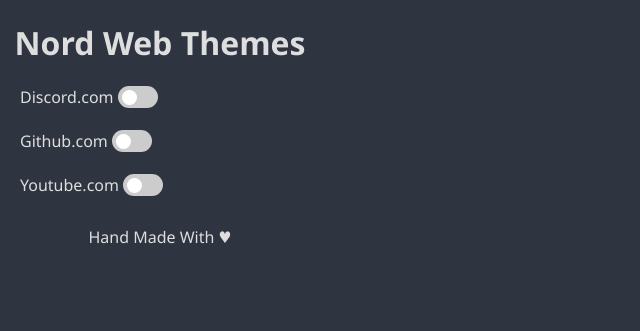
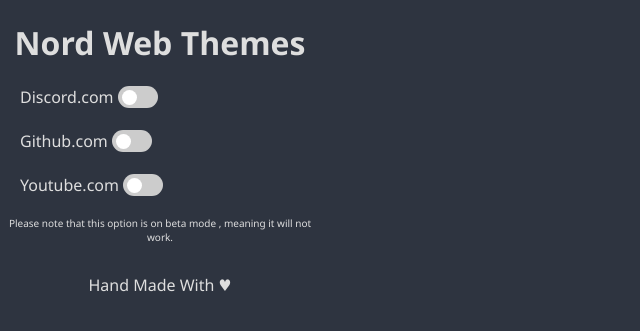
Before and after one commit to momofor/Nord-Web-themes, a PHP site: page /popup.html in a window 1280 px wide. Shown: the top 331 px of the page, without its empty margins (0-640 px from the left). Run offline with PHP 8.4, Linux system fonts and the light colour scheme.

Commit message:
New fixes and notes

```diff
--- a/popup.html
+++ b/popup.html
@@ -38,6 +38,9 @@
           </label>
         </div>
       </div>
+      <p>
+        Please note that this option is on beta mode , meaning it will not work.
+      </p>
     </main>
     <footer>
       <div style="margin-top: 30px">
--- a/styles.css
+++ b/styles.css
@@ -23,6 +23,11 @@ a {
 
 a:hover {
   text-decoration: underline;
+}
+
+main p {
+  color: #dedede;
+  font-size: 10px;
 }
 
 main .content {
--- a/styles.scss
+++ b/styles.scss
@@ -27,6 +27,11 @@ a {
   &:hover {
     text-decoration: underline;
   }
+}
+
+main p {
+  color: $text-color;
+  font-size: 10px;
 }
 
 main {
```
Also changed, not shown: css/github.css (+10 -5 lines), manifest.json, 1 other file.
